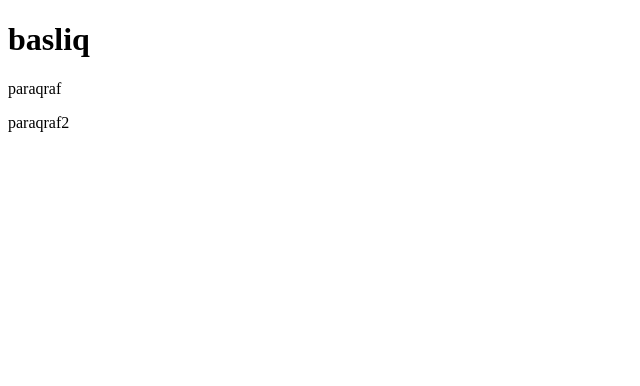
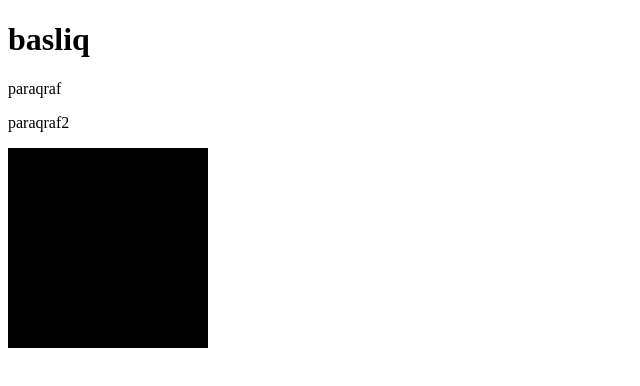
Before and after one commit to web3-online/layihe-isi, a plain HTML site: page index.html in a window 1280 px wide. Shown: the whole page, without its empty margins (0-640 px from the left). Drawn offline with Linux system fonts and the light colour scheme.

Commit message:
added black block

```diff
--- a/index.html
+++ b/index.html
@@ -14,5 +14,9 @@
   <p>paraqraf</p>
 
   <p>paraqraf2</p>
+
+  <div>
+
+  </div>
 </body>
 </html>
--- a/styles.css
+++ b/styles.css
@@ -0,0 +1,5 @@
+div {
+  height: 200px;
+  width: 200px;
+  background-color: black;
+}
```
